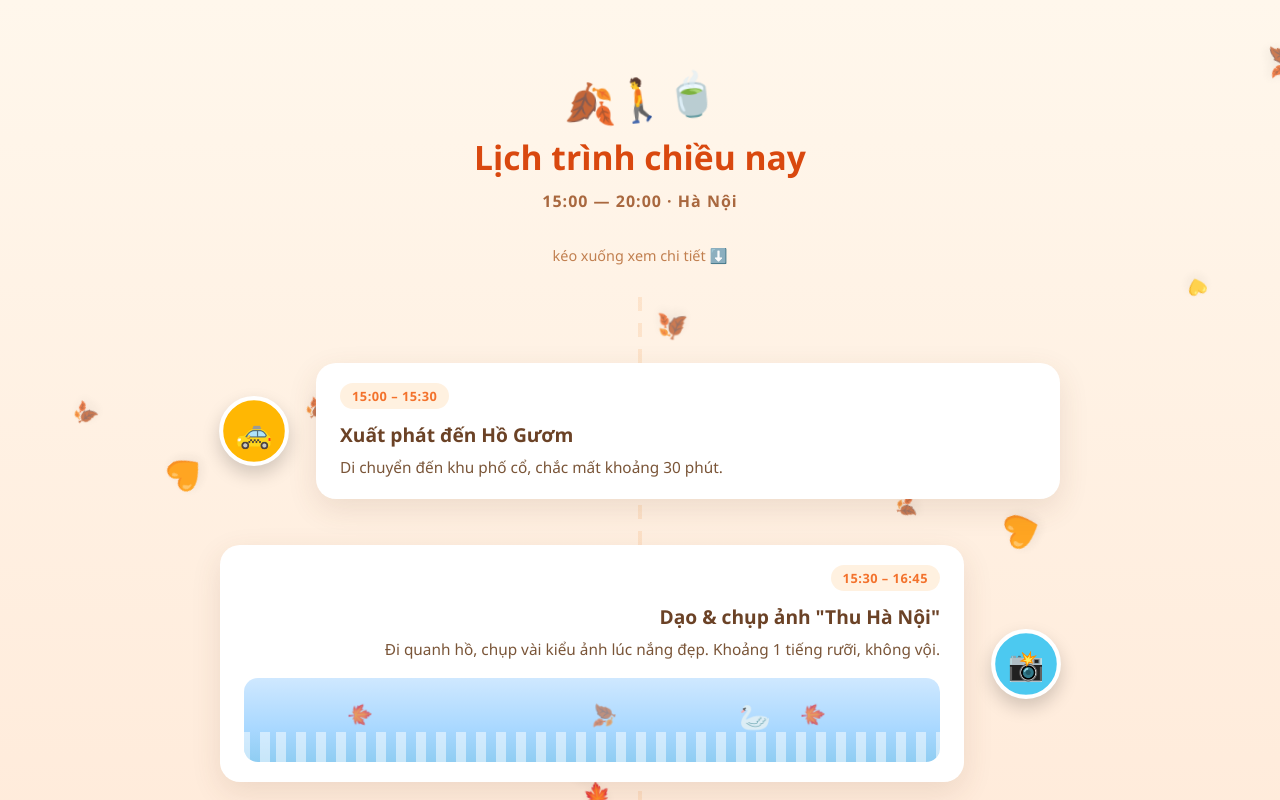
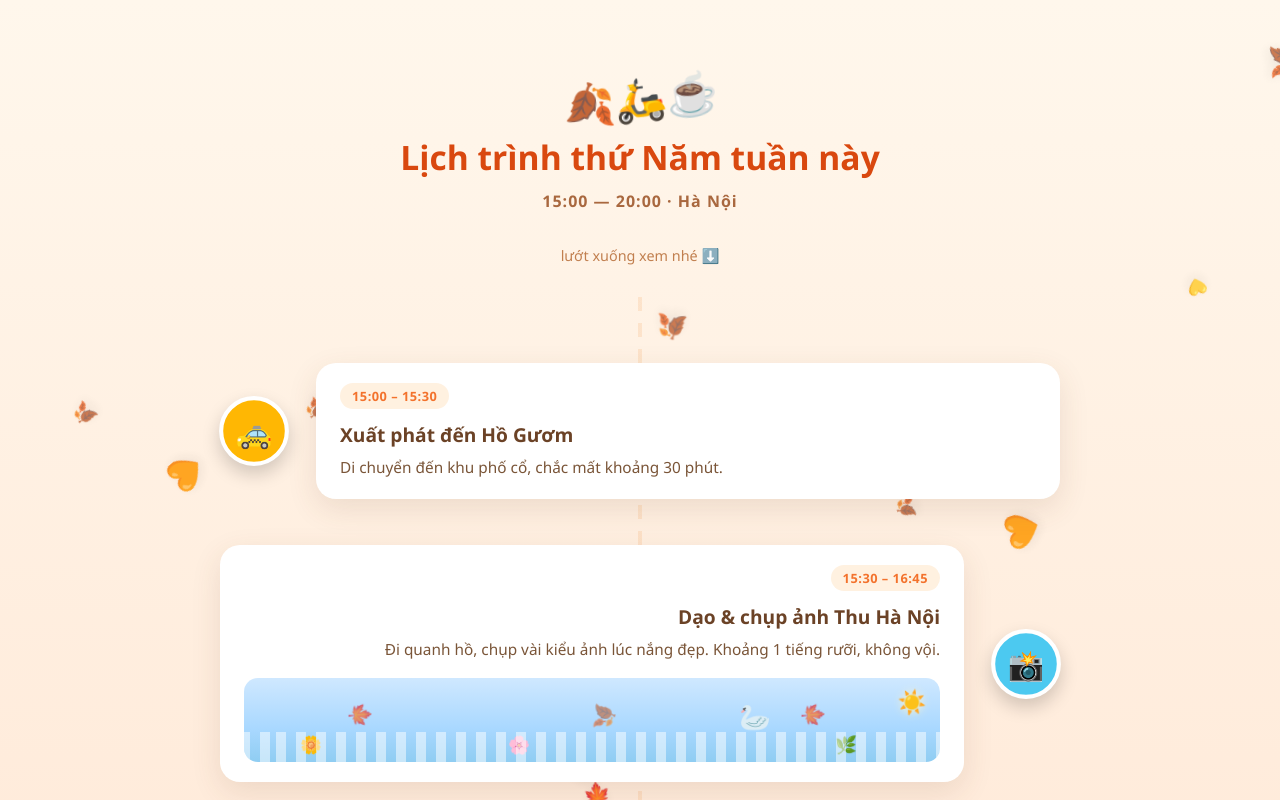
Before and after one commit to hoangducanh1865/un_voyage_convec_someone, a plain HTML site: page index.html in a window 1280 px wide. Both pictures are taken after a click on the button "Xem lịch trình". Shown: the top 800 px of the page. Drawn offline with Linux system fonts and the light colour scheme.

Commit message:
Tone down copy, add names, sun/flower effects, drop hearts
Co-Authored-By: Claude Sonnet 5 <noreply@anthropic.com>

```diff
--- a/index.html
+++ b/index.html
@@ -17,8 +17,8 @@
       <div class="balloon b1">🎈</div>
       <div class="balloon b2">🎈</div>
       <div class="sun">☀️</div>
-      <h1>Hmai ơi, chiều nay rảnh không? 🍁</h1>
-      <p>Đức Anh lên sẵn lịch trình chiều nay rồi, xem thử nhé.</p>
+      <h1>Hmai ơi, thứ Năm tuần này rảnh không? 🍁</h1>
+      <p>Đức Anh lên sẵn lịch trình thứ Năm rồi, xem thử nhé.</p>
       <button id="startBtn">Xem lịch trình</button>
     </div>
   </section>
@@ -27,10 +27,10 @@
   <main id="main" class="hidden">
 
     <header class="hero">
-      <div class="hero-emoji">🍂🚶🍵</div>
-      <h1>Lịch trình chiều nay</h1>
+      <div class="hero-emoji">🍂🛵☕</div>
+      <h1>Lịch trình thứ Năm tuần này</h1>
       <p class="subtitle">15:00 — 20:00 · Hà Nội</p>
-      <div class="scroll-hint">kéo xuống xem chi tiết ⬇️</div>
+      <div class="scroll-hint">lướt xuống xem nhé ⬇️</div>
     </header>
 
     <div class="timeline" id="timeline">
@@ -48,12 +48,16 @@
         <div class="stop-icon" style="--c:#4cc9f0">📸</div>
         <div class="stop-card">
           <span class="stop-time">15:30 – 16:45</span>
-          <h3>Dạo & chụp ảnh "Thu Hà Nội"</h3>
+          <h3>Dạo & chụp ảnh Thu Hà Nội</h3>
           <p>Đi quanh hồ, chụp vài kiểu ảnh lúc nắng đẹp. Khoảng 1 tiếng rưỡi, không vội.</p>
           <div class="mini-scene lake">
+            <div class="sun-ray">☀️</div>
             <div class="leaf l1">🍁</div>
             <div class="leaf l2">🍂</div>
             <div class="leaf l3">🍁</div>
+            <div class="flower f1">🌼</div>
+            <div class="flower f2">🌸</div>
+            <div class="flower f3">🌿</div>
             <div class="water"></div>
             <div class="swan">🦢</div>
           </div>
@@ -107,9 +111,6 @@
               <div class="steam s2"></div>
               ☕
             </div>
-            <div class="hearts">
-              <span>💛</span><span>💛</span><span>💛</span>
-            </div>
           </div>
         </div>
       </div>
@@ -119,7 +120,7 @@
         <div class="stop-card">
           <span class="stop-time">19:45 – 20:00</span>
           <h3>Di chuyển tới quán ốc</h3>
-          <p>1A Đinh Liệt, đi bộ qua lúc phố đã lên đèn.</p>
+          <p>1A Đinh Liệt, đi bộ qua, lúc này chắc trời tối rồi.</p>
         </div>
       </div>
 
@@ -137,7 +138,7 @@
     <footer class="outro" data-anim>
       <div class="outro-emoji">🍂🍁</div>
       <h2>Hmai thấy sao?</h2>
-      <p>Lịch trình chắc chốt vậy, nếu Hmai thích thì mình đi chiều nay nhé.</p>
+      <p>Lịch trình chắc chốt vậy, nếu Hmai thích thì mình đi thứ Năm nhé.</p>
       <button id="yesBtn">Chốt, đi thôi</button>
       <div class="confetti-area" id="confetti"></div>
     </footer>
--- a/style.css
+++ b/style.css
@@ -278,6 +278,26 @@ main{ position:relative; z-index:2; }
   0%,100%{ transform: translateX(0); }
   50%{ transform: translateX(-30px); }
 }
+.mini-scene .sun-ray{
+  position:absolute; top:8px; right:14px;
+  font-size:1.4rem;
+  animation: sun-glow 3s ease-in-out infinite;
+}
+@keyframes sun-glow{
+  0%,100%{ transform: scale(1) rotate(0deg); filter: drop-shadow(0 0 2px #fff6c8); }
+  50%{ transform: scale(1.12) rotate(10deg); filter: drop-shadow(0 0 8px #fff6c8); }
+}
+.mini-scene .flower{
+  position:absolute; bottom:6px; font-size:1.1rem;
+  animation: sway 3.4s ease-in-out infinite;
+}
+.f1{ left:8%; animation-delay:0s; }
+.f2{ left:38%; animation-delay:.8s; }
+.f3{ right:12%; animation-delay:1.6s; }
+@keyframes sway{
+  0%,100%{ transform: rotate(-6deg); }
+  50%{ transform: rotate(6deg); }
+}
 
 .mini-scene .bowl{
   position:absolute; left:50%; bottom:10px; transform:translateX(-50%);
```
